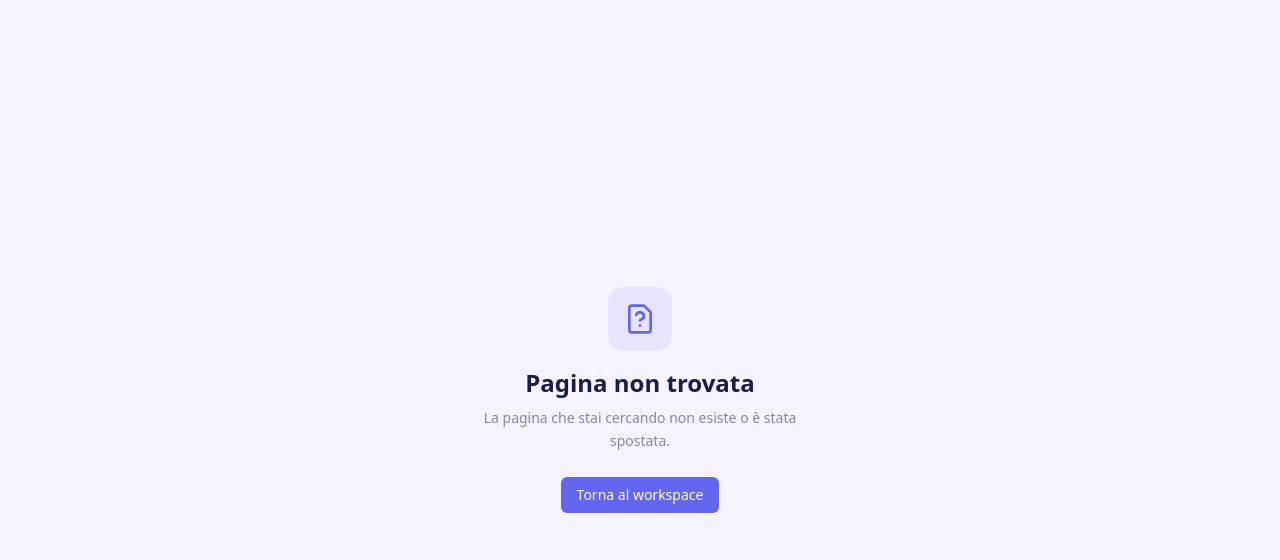
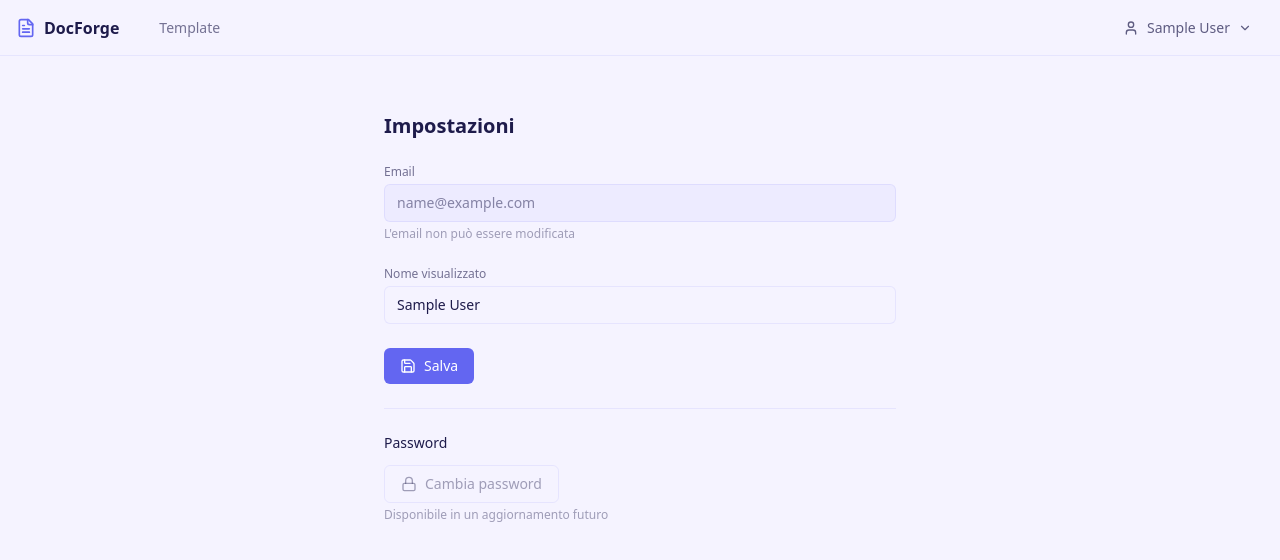
Before and after one commit to IceWizard98/Docforge, a Vue app in the folder frontend/: page /settings in a window 1280 px wide. Shown: the top 560 px of the page. Built offline with nearby package versions, Linux system fonts and the light colour scheme; sample sign-in values are in the browser's storage.

Commit message:
feat: add AppShell layout, user menu, settings page

```diff
--- a/frontend/src/App.vue
+++ b/frontend/src/App.vue
@@ -1,18 +1,19 @@
 <script setup lang="ts">
-import { onMounted } from 'vue'
-import { RouterView, useRouter } from 'vue-router'
-import { useAuthStore } from '@/api/authStore'
-
-const auth = useAuthStore()
-const router = useRouter()
-
-onMounted(() => {
-  auth.checkToken()
-})
+import { RouterView } from 'vue-router'
+import AppShell from '@/components/layout/AppShell.vue'
 </script>
 
 <template>
-  <div class="h-screen w-screen bg-surface text-foreground overflow-hidden">
-    <RouterView />
-  </div>
+  <RouterView v-slot="{ Component, route }">
+    <template v-if="route.meta?.layout === false">
+      <component :is="Component" />
+    </template>
+    <template v-else>
+      <AppShell>
+        <keep-alive :include="['DocumentView']">
+          <component :is="Component" :key="route.path" />
+        </keep-alive>
+      </AppShell>
+    </template>
+  </RouterView>
 </template>
--- /dev/null
+++ b/frontend/src/components/layout/AppShell.vue
@@ -0,0 +1,28 @@
+<script setup lang="ts">
+import { FileText } from '@lucide/vue'
+import UserMenu from './UserMenu.vue'
+</script>
+
+<template>
+  <div class="h-screen w-screen bg-surface text-foreground overflow-hidden flex flex-col">
+    <header class="shrink-0 h-14 border-b border-primary/10 bg-surface/95 backdrop-blur-sm flex items-center px-4">
+      <div class="flex items-center gap-6 max-w-7xl w-full mx-auto">
+        <router-link to="/workspace/default" class="flex items-center gap-2 text-foreground hover:text-primary transition-colors">
+          <FileText class="h-5 w-5 text-primary" />
+          <span class="font-semibold">DocForge</span>
+        </router-link>
+        <nav class="flex items-center gap-4 ml-4">
+          <router-link to="/templates" class="text-sm text-foreground/60 hover:text-primary transition-colors">
+            Template
+          </router-link>
+        </nav>
+        <div class="ml-auto">
+          <UserMenu />
+        </div>
+      </div>
+    </header>
+    <main class="flex-1 overflow-hidden">
+      <slot />
+    </main>
+  </div>
+</template>
--- /dev/null
+++ b/frontend/src/components/layout/UserMenu.vue
@@ -0,0 +1,95 @@
+<script setup lang="ts">
+import { ref, onMounted, onUnmounted } from 'vue'
+import { useRouter } from 'vue-router'
+import { useAuthStore } from '@/api/authStore'
+import { User, ChevronDown, Settings, LogOut } from '@lucide/vue'
+
+const authStore = useAuthStore()
+const router = useRouter()
+const open = ref(false)
+const menuRef = ref<HTMLElement | null>(null)
+
+function toggle() {
+  open.value = !open.value
+}
+
+function onDocumentClick(e: MouseEvent) {
+  if (menuRef.value && !menuRef.value.contains(e.target as Node)) {
+    open.value = false
+  }
+}
+
+function handleLogout() {
+  open.value = false
+  authStore.logout()
+}
+
+function handleSettings() {
+  open.value = false
+  router.push('/settings')
+}
+
+onMounted(() => {
+  document.addEventListener('click', onDocumentClick)
+})
+
+onUnmounted(() => {
+  document.removeEventListener('click', onDocumentClick)
+})
+</script>
+
+<template>
+  <div ref="menuRef" class="relative">
+    <button
+      class="flex items-center gap-2 px-3 py-1.5 text-sm text-foreground/70 hover:text-primary hover:bg-primary/8 rounded-md transition-colors cursor-pointer focus-visible:ring-2 focus-visible:ring-primary focus-visible:outline-none"
+      @click="toggle"
+    >
+      <User class="h-4 w-4" />
+      <span class="hidden sm:inline max-w-[120px] truncate">
+        {{ authStore.currentUser?.displayName || authStore.currentUser?.email }}
+      </span>
+      <ChevronDown class="h-3.5 w-3.5 transition-transform duration-200" :class="open ? 'rotate-180' : ''" />
+    </button>
+
+    <Transition
+      enter-active-class="transition duration-150 ease-out"
+      enter-from-class="opacity-0 scale-95"
+      enter-to-class="opacity-100 scale-100"
+      leave-active-class="transition duration-100 ease-in"
+      leave-from-class="opacity-100 scale-100"
+      leave-to-class="opacity-0 scale-95"
+    >
+      <div
+        v-if="open"
+        class="absolute right-0 mt-2 w-56 rounded-lg border border-primary/10 bg-white shadow-lg py-1 z-50 origin-top-right"
+      >
+        <div class="px-3 py-2 border-b border-primary/10">
+          <p class="text-sm font-medium text-foreground truncate">
+            {{ authStore.currentUser?.displayName }}
+          </p>
+          <p class="text-xs text-foreground/50 truncate mt-0.5">
+            {{ authStore.currentUser?.email }}
+          </p>
+        </div>
+
+        <button
+          class="w-full flex items-center gap-2 px-3 py-2 text-sm text-foreground/70 hover:text-primary hover:bg-primary/8 transition-colors cursor-pointer focus-visible:ring-2 focus-visible:ring-primary focus-visible:outline-none"
+          @click="handleSettings"
+        >
+          <Settings class="h-4 w-4" />
+          Impostazioni
+        </button>
+
+        <div class="border-t border-primary/10 mt-1 pt-1">
+          <button
+            class="w-full flex items-center gap-2 px-3 py-2 text-sm text-danger hover:bg-danger/5 transition-colors cursor-pointer focus-visible:ring-2 focus-visible:ring-primary focus-visible:outline-none"
+            @click="handleLogout"
+          >
+            <LogOut class="h-4 w-4" />
+            Esci
+          </button>
+        </div>
+      </div>
+    </Transition>
+  </div>
+</template>
--- a/frontend/src/router/index.ts
+++ b/frontend/src/router/index.ts
@@ -10,11 +10,13 @@ const routes = [
     path: '/login',
     name: 'login',
     component: () => import('@/views/LoginView.vue'),
+    meta: { layout: false },
   },
   {
     path: '/register',
     name: 'register',
     component: () => import('@/views/RegisterView.vue'),
+    meta: { layout: false },
   },
   {
     path: '/workspace/:id',
@@ -47,6 +49,12 @@ const routes = [
     meta: { requiresAuth: true },
   },
   {
+    path: '/settings',
+    name: 'settings',
+    component: () => import('@/views/SettingsView.vue'),
+    meta: { requiresAuth: true },
+  },
+  {
     path: '/:pathMatch(.*)*',
     name: 'not-found',
     component: () => import('@/views/NotFoundView.vue'),
--- /dev/null
+++ b/frontend/src/views/SettingsView.vue
@@ -0,0 +1,78 @@
+<script setup lang="ts">
+import { ref } from 'vue'
+import { useAuthStore } from '@/api/authStore'
+import { Save, Lock } from '@lucide/vue'
+
+const authStore = useAuthStore()
+const displayName = ref(authStore.currentUser?.displayName || '')
+const email = ref(authStore.currentUser?.email || '')
+const saved = ref(false)
+
+function handleSave() {
+  saved.value = true
+  setTimeout(() => { saved.value = false }, 2000)
+}
+</script>
+
+<template>
+  <div class="h-full overflow-y-auto p-6">
+    <div class="max-w-lg mx-auto pt-8">
+      <h1 class="text-xl font-bold text-foreground mb-6">Impostazioni</h1>
+
+      <div class="space-y-6">
+        <div>
+          <label class="block text-xs font-medium text-foreground/60 mb-1">Email</label>
+          <input
+            :value="email"
+            type="email"
+            readonly
+            class="w-full px-3 py-2 text-sm bg-primary/5 border border-primary/10 rounded-md text-foreground/50 cursor-not-allowed focus-visible:outline-none"
+          />
+          <p class="text-xs text-foreground/40 mt-1">L'email non può essere modificata</p>
+        </div>
+
+        <div>
+          <label class="block text-xs font-medium text-foreground/60 mb-1" for="displayName">
+            Nome visualizzato
+          </label>
+          <input
+            id="displayName"
+            v-model="displayName"
+            type="text"
+            class="w-full px-3 py-2 text-sm bg-surface border border-primary/10 rounded-md text-foreground placeholder-foreground/40 focus-visible:ring-2 focus-visible:ring-primary focus-visible:outline-none transition-colors duration-150"
+          />
+        </div>
+
+        <div class="flex items-center gap-3">
+          <button
+            class="flex items-center gap-2 px-4 py-2 text-sm font-medium rounded-md bg-primary text-white hover:bg-primary-light transition-colors duration-150 disabled:opacity-50 disabled:cursor-not-allowed cursor-pointer focus-visible:ring-2 focus-visible:ring-primary focus-visible:outline-none"
+            @click="handleSave"
+          >
+            <Save class="h-4 w-4" />
+            Salva
+          </button>
+          <span
+            v-if="saved"
+            class="text-xs text-cta transition-opacity duration-200"
+          >
+            Modifiche salvate
+          </span>
+        </div>
+
+        <hr class="border-primary/10" />
+
+        <div>
+          <h2 class="text-sm font-medium text-foreground mb-3">Password</h2>
+          <button
+            disabled
+            class="flex items-center gap-2 px-4 py-2 text-sm font-medium rounded-md border border-primary/10 text-foreground/40 cursor-not-allowed"
+          >
+            <Lock class="h-4 w-4" />
+            Cambia password
+          </button>
+          <p class="text-xs text-foreground/40 mt-1">Disponibile in un aggiornamento futuro</p>
+        </div>
+      </div>
+    </div>
+  </div>
+</template>
```
